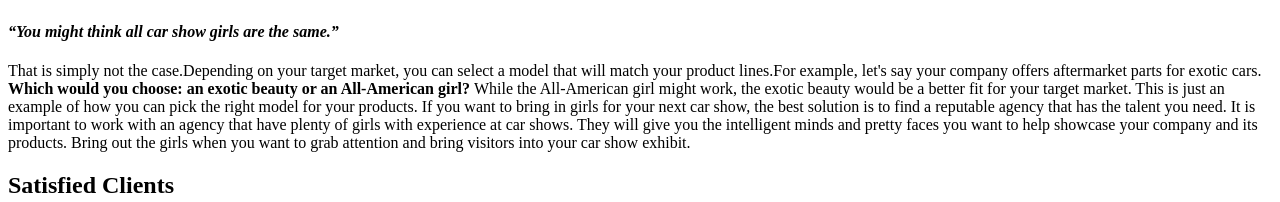
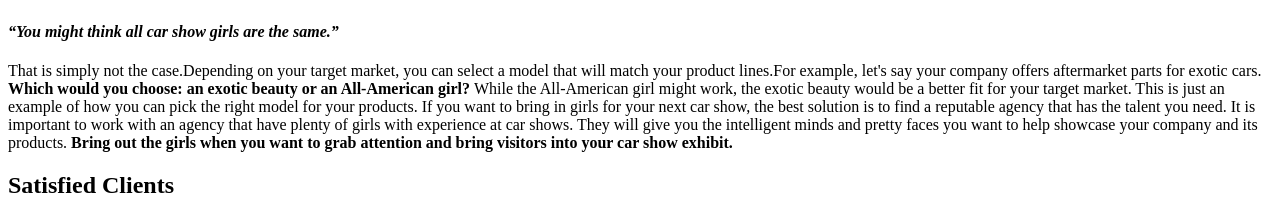
Before and after one commit to MeisterWebzr/site, a plain HTML site: page index.html in a window 1280 px wide. Shown: the part 868-1070 px from the top of the page. Drawn offline with Linux system fonts and the light colour scheme.

Commit message:
Branding & Section Setup
Added logo, satisied clients imagery and <strong> tag in html markup.
Submitting for week 1 assignment.

```diff
--- a/index.html
+++ b/index.html
@@ -67,8 +67,8 @@
 					If you want to bring in girls for your next car show, the best solution is to find a
 					reputable agency that has the talent you need. It is important to work with an agency
 					that have plenty of girls with experience at car shows. They will give you the intelligent
-					minds and pretty faces you want to help showcase your company and its products. Bring out
-					the girls when you want to grab attention and bring visitors into your car show exhibit.</p>
+					minds and pretty faces you want to help showcase your company and its products. <strong>Bring out
+					the girls when you want to grab attention and bring visitors into your car show exhibit.</strong></p>
 			</article>
 			</div>
 		</section>
```
Also changed, not shown: images/logo.png, 2 other files.
